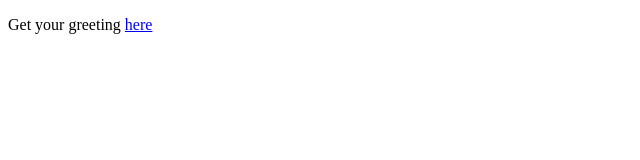
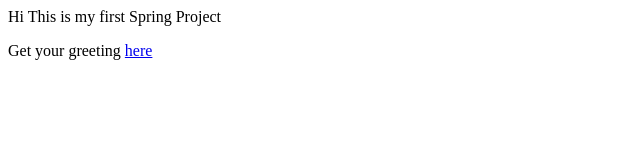
Before and after one commit to a18499/SpringIrene, a plain HTML site: page bin/static/index.html in a window 1280 px wide. Shown: the whole page, without its empty margins (0-640 px from the left). Drawn offline with Linux system fonts and the light colour scheme.

Commit message:
[Update]index

```diff
--- a/bin/static/index.html
+++ b/bin/static/index.html
@@ -5,6 +5,7 @@
     <meta http-equiv="Content-Type" content="text/html; charset=UTF-8" />
 </head>
 <body>
+	<t1>Hi This is my first Spring Project<t1/>
     <p>Get your greeting <a href="/greeting">here</a></p>
 </body>
 </html>
```
Also changed, not shown: src/main/resources/static/index.html (+1 -0 lines).
